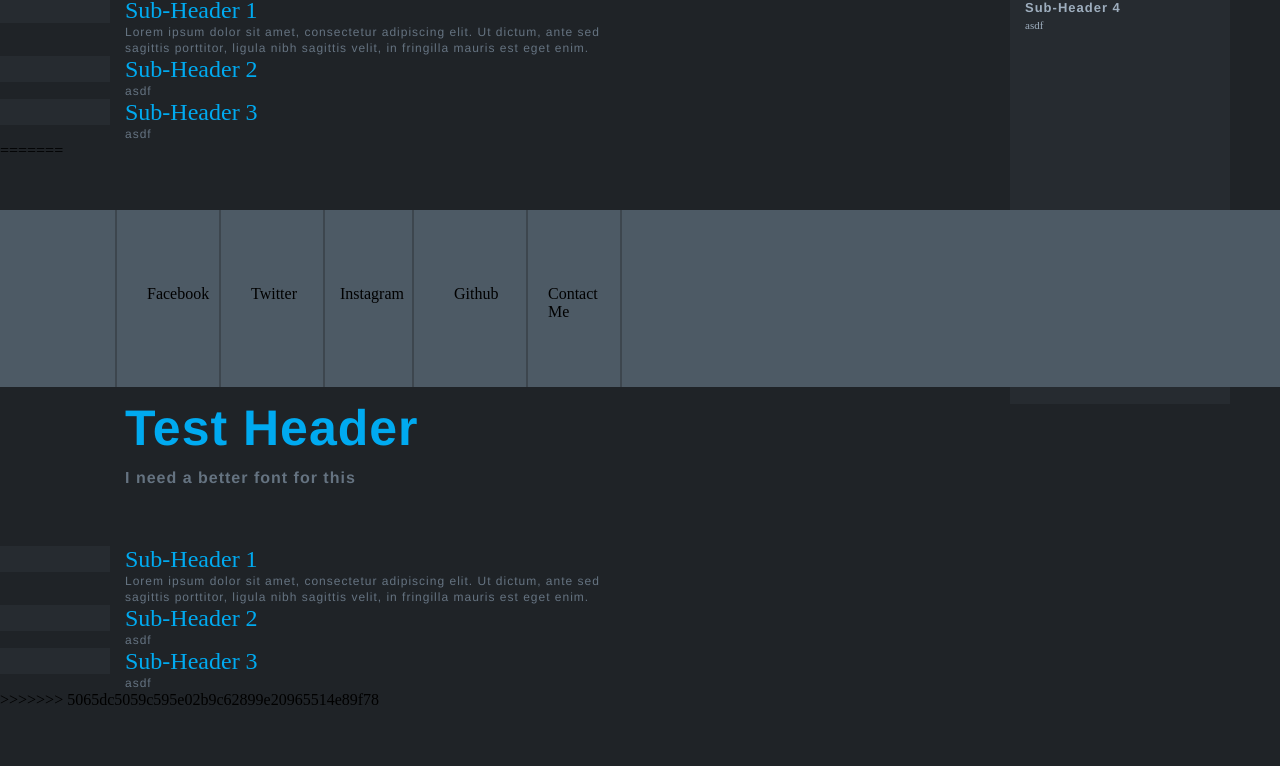
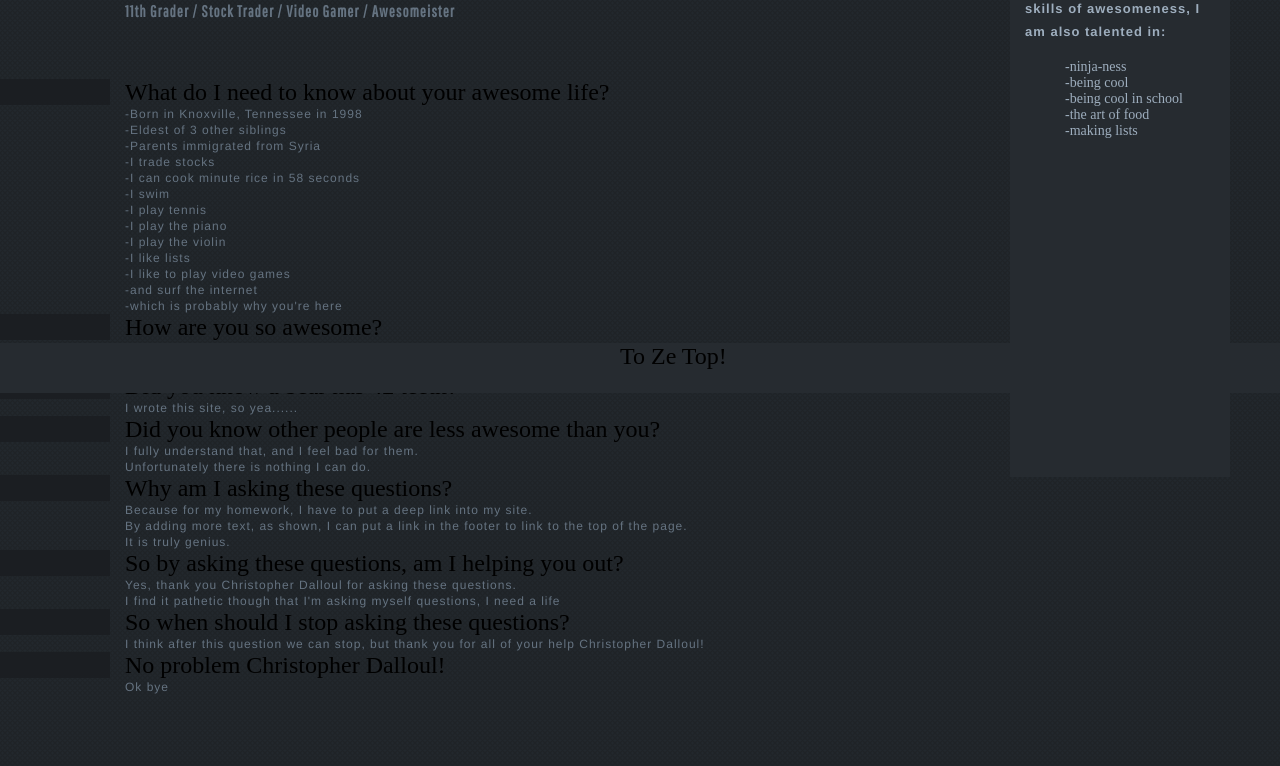
Before and after one commit to chrisdalloul/chrisdalloul.github.io, a plain HTML site: page index.html in a window 1280 px wide. Shown: the part 407-1173 px from the top of the page. Before the commit the page ends 1116 px from the top, so only its background shows below. Drawn offline with Linux system fonts and the light colour scheme; a web font is replaced by a local one.

Commit message:
Commit after detached head

```diff
--- a/index.html
+++ b/index.html
@@ -1,80 +1,71 @@
-<<<<<<< HEAD
 <!DOCTYPE html>
 <html>
 <head>
 	<title>Christopher Dalloul</title>
 	<link rel="stylesheet" type="text/css" href="newstylesheet.css">
+	<link href='http://fonts.googleapis.com/css?family=Numans' rel='stylesheet' type='text/css'>
+	<link href='http://fonts.googleapis.com/css?family=Pathway+Gothic+One' rel='stylesheet' type='text/css'>
 </head>
 <body>
+	<img src="cd.png" align="middle" alt="A CD">
+	<h6> A CD Production</h6>
 	<div class="container">
 		<ul class="header">
-			<li class="facebook">Facebook</li>
-			<li class="twitter">Twitter</li>
-			<li class="instagram">Instagram</li>
-			<li class="github">Github</li>
-			<li class="contactme">Contact Me</li>
+			<a href="http://www.facebook.com"><li class="facebook">Facebook</li></a>
+			<a href="http://www.twitter.com/chrisdalloul"><li class="twitter">Twitter</li></a>
+			<a href="http://www.instagram.com/chrisdalloul"><li class="instagram">Instagram</li></a>
+			<a href="http://www.github.com/chrisdalloul"><li class="github">Github</li></a>
+			<a href="mailto: chrisdalloul@gmail.com"><li class="contactme">Contact Me</li></a>
 		</ul>
 	</div>
 	<div class="leftcontent">
-		<h1>Test Header</h1>
-		<h2>I need a better font for this</h2>
-		<h3>Sub-Header 1</h3>
-		<p>Lorem ipsum dolor sit amet, consectetur adipiscing elit. Ut dictum, ante sed<br>sagittis porttitor, ligula nibh sagittis velit, in fringilla mauris est eget enim.</p>
-		<h3>Sub-Header 2</h3>
-		<p>asdf</p>
-		<h3>Sub-Header 3</h3>
-		<p>asdf</p>
+		<h1>Christopher E. Dalloul</h1>
+		<h2>11th Grader / Stock Trader / Video Gamer / Awesomeister</h2>
+		<h3>What do I need to know about your awesome life?</h3>
+		<p>
+			-Born in Knoxville, Tennessee in 1998<br>
+			-Eldest of 3 other siblings<br>
+			-Parents immigrated from Syria<br>
+			-I trade stocks<br>
+			-I can cook minute rice in 58 seconds<br>
+			-I swim<br>
+			-I play tennis<br>
+			-I play the piano<br>
+			-I play the violin<br>
+			-I like lists<br>
+			-I like to play video games<br>
+			-and surf the internet<br>
+			-which is probably why you're here<br>
+		</p>
+		<h3>How are you so awesome?</h3>
+		<p>Some people say its genetic, others say I was born this way,<br>its truly a mystery of science.</p>
+		<h3>Did you know a bear has 42 teeth?</h3>
+		<p>I wrote this site, so yea......</p>
+		<h3>Did you know other people are less awesome than you?</h3>
+		<p>I fully understand that, and I feel bad for them. <br> Unfortunately there is nothing I can do.</p>
+		<h3>Why am I asking these questions?</h3>
+		<p>Because for my homework, I have to put a deep link into my site.<br>By adding more text, as shown, I can put a link in the footer to link to the top of the page.<br>It is truly genius.</p>
+		<h3>So by asking these questions, am I helping you out?</h3>
+		<p>Yes, thank you Christopher Dalloul for asking these questions.<br>I find it pathetic though that I'm asking myself questions, I need a life</p>
+		<h3>So when should I stop asking these questions?</h3>
+		<p>I think after this question we can stop, but thank you for all of your help Christopher Dalloul!</p>
+		<h3>No problem Christopher Dalloul!</h3>
+		<p>Ok bye</p>
+		<br><br>
 	</div>
 	<div class="rightcontent">
-		<h2>Right Content Sub-Headers</h2>
-		<h3>Sub-Header 4</h3>
-		<p>asdf</p>
-	</div>
-<!-- 	<div class="footer">
-		<a href="#">Link 1</a>
-		<a href="#">Link 2</a>
-		<a href="#">Link 3</a>
-		<a href="#">Link 4</a>
-	</div> -->
-</body>
-=======
-<!DOCTYPE html>
-<html>
-<head>
-	<title>Christopher Dalloul</title>
-	<link rel="stylesheet" type="text/css" href="newstylesheet.css">
-</head>
-<body>
-	<div class="container">
-		<ul class="header">
-			<li class="facebook">Facebook</li>
-			<li class="twitter">Twitter</li>
-			<li class="instagram">Instagram</li>
-			<li class="github">Github</li>
-			<li class="contactme">Contact Me</li>
+		<h2>Skillz</h2> <br>
+		<h3>Apart from mastering the skills of awesomeness, I am also talented in:</h3> <br>
+		<ul class="skills">
+			<li>-ninja-ness</li>
+			<li>-being cool</li>
+			<li>-being cool in school</li>
+			<li>-the art of food</li>
+			<li>-making lists</li>
 		</ul>
 	</div>
-	<div class="leftcontent">
-		<h1>Test Header</h1>
-		<h2>I need a better font for this</h2>
-		<h3>Sub-Header 1</h3>
-		<p>Lorem ipsum dolor sit amet, consectetur adipiscing elit. Ut dictum, ante sed<br>sagittis porttitor, ligula nibh sagittis velit, in fringilla mauris est eget enim.</p>
-		<h3>Sub-Header 2</h3>
-		<p>asdf</p>
-		<h3>Sub-Header 3</h3>
-		<p>asdf</p>
-	</div>
-	<div class="rightcontent">
-		<h2>Right Content Sub-Headers</h2>
-		<h3>Sub-Header 4</h3>
-		<p>asdf</p>
-	</div>
-<!-- 	<div class="footer">
-		<a href="#">Link 1</a>
-		<a href="#">Link 2</a>
-		<a href="#">Link 3</a>
-		<a href="#">Link 4</a>
-	</div> -->
+	<nav class="footer">
+		<a href="#">To Ze Top!</a>
+	</nav>
 </body>
->>>>>>> 5065dc5059c595e02b9c62899e20965514e89f78
 </html>
--- a/newstylesheet.css
+++ b/newstylesheet.css
@@ -1,3 +1,5 @@
+/*GENERAL*/
+
 @font-face {
 	font-family: 'BebasNeueRegular';
 	src: url('c/BebasNeue-webfont.eot');
@@ -8,29 +10,51 @@
 	font-weight: normal;
 	font-style: normal;
 }
+
+::selection {
+       background-color: yellow;
+       color: #000;
+}
+
 * {
 	margin:0px;
 }
+
 body {
 	height: 100%;
-	background: #1f2327;
+	background-image: url('background.png');
 	padding-bottom: 35px
 }
-::selection {
-	background: yellow;
+
+img {
+	height: 150px
 }
+
 .ul {
 	list-style:none;
 }
+
+a {
+	text-decoration: none;
+}
+
+a:visited {
+	color: lightblue
+}
+
+/*CENTERWELL*/
+
 .container {
 	width: 100%;
+	max-width: 1500px;
 	height: 177px;
 	display:block;
 	background: #3d464e;
 	font-family: BebasNeueRegular;
-	margin-top: 50px;
+	margin-top: 0px;
 
 }
+
 .container ul {
 	position: relative;
 	height: 177px;
@@ -39,6 +63,7 @@ body {
 	background: #4d5a65;
 	overflow: hidden;
 }
+
 .container li {
 	overflow: hidden;
 	width: 72px;
@@ -49,50 +74,73 @@ body {
 	cursor: pointer;
 	padding-top: 75px;
 }
+
 .facebook {
 	margin-left: 75px;
 	border-left: #3d464e 2px solid;
 	border-right: #3d464e 1px solid;
 	padding-left: 30px;
 }
+
 .facebook:hover {
 	background: rgb(19, 55, 131);
+	width: 200px;
+	font-size: 48px;
 }
+
 .twitter {
 	border-left: #3d464e 1px solid;
 	border-right: #3d464e 1px solid;
 	padding-left: 30px;
 
 }
+
 .twitter:hover {
 	background: #3c8fc9;
+	width: 200px;
+	font-size: 48px
 }
+
 .instagram {
 	border-left: #3d464e 1px solid;
 	border-right: #3d464e 1px solid;
 	padding-left: 15px;
 }
+
 .instagram:hover {
 	background-color: rgb(81,127,164);
+	width: 200px;
+	font-size: 48px
 }
+
 .github {
 	border-left: #3d464e 1px solid;
 	border-right: #3d464e 1px solid;
 	padding-left: 40px;
 
 }
+
 .github:hover {
-	background: #989898
+	background: #989898;
+	width: 200px;
+	font-size: 48px
 }
+
 .contactme {
 	border-right: #3d464e 2px solid;
 	border-left: #3d464e 1px solid;
 	padding-left: 20px;
 }
+
 .contactme:hover {
-	background: #00FF00
+	background: #00FF00;
+	width: 200px;
+	font-size: 48px
 }
-.leftcontent h1, h2{
+
+/*LEFT CONTENT*/
+
+h6, .leftcontent h1, .leftcontent h2{
 	color: rgb(0, 170, 240);
 	line-height: 33px;
 	text-decoration: none;
@@ -103,28 +151,33 @@ body {
 	letter-spacing: 1px;
 	padding-left: 125px
 }
+
 .leftcontent h2 {
 	font-size: 16px;
 	margin-bottom: 60px;
-	font-family: Helvetica, Arial, sans-serif;
+	font-family: 'Pathway Gothic One',Helvetica, Arial, sans-serif;
 	color: #657381;
 	line-height: 16px;
 	letter-spacing: 1px;
 
 }
+
 .leftcontent h3 {
 	font-family: BebasNeueRegular;
 	font-weight: normal;
 	font-size:24px;
-	color: rgb(0, 170, 240);
 	display: inline;
-	border-left: #262b30 110px solid;
 	padding-left: 15px;
-}
-.leftcontent h3:hover {
 	color: black;
 	border-left: #1b1e22 110px solid;
 }
+
+.leftcontent h3:hover {
+	border-left: #262b30 110px solid;
+	color: rgb(0, 170, 240);
+
+}
+
 .leftcontent p {
 	color: #657381;
 	font-size: 12px;
@@ -133,8 +186,11 @@ body {
 	font-family: "Helvetica Neue", Arial, sans-serif;
 	margin-left: 125px
 }
+
+/*RIGHT CONTENT*/
+
 .rightcontent {
-	margin-top: 127px;
+	margin-top: 200px;
 	margin-right: 50px;
 	height:500px;
 	width: 190px;
@@ -145,13 +201,14 @@ body {
 	z-index: -1;
 	background: #262b30;
 	padding-top: 144px;
-   	padding-left: 15px;
-   	padding-right: 15px;
-   	padding-bottom: 40px;
-   	color: #9eaebe;
-   	font-size: 11px;
-   	overflow: hidden;
+ 	padding-left: 15px;
+ 	padding-right: 15px;
+ 	padding-bottom: 40px;
+ 	color: #9eaebe;
+ 	font-size: 14px;
+ 	overflow: hidden;
 }
+
 .rightcontent h2 {
 	color: #00aaf0;
    	font-size: 18px;
@@ -160,6 +217,7 @@ body {
    	letter-spacing: 1px;
    	margin: 0
 }
+
 .rightcontent h3{
 	color: #9eaebe;
 	font-size: 13px;
@@ -167,6 +225,55 @@ body {
 	letter-spacing: 1px;
 	line-height: 23px;
 }
+
 .rightcontent ul {
 	list-style: none;
 }
+
+/*FOOTER*/
+
+.footer {
+	width: 100%;
+	height: 50px;
+	position: fixed;
+	bottom: 0;
+	background: #262b30;
+	padding-left: 500px;
+}
+
+.footer:hover {
+	border-left: 550px solid blue;
+	border-right: 550px solid red;
+	width:450px;
+	background:white;
+	padding-left: 50px;
+}
+
+.footer a {
+	color: black;
+	text-decoration:none;
+	text-align: center;
+	font-family: Numans;
+	font-size:24px;
+	padding-left: 120px
+
+}
+
+/*HEADER*/
+
+h6 {
+	font-size: 16px;
+	border-left:2px solid rgb(0, 170, 240);
+	margin: 0;
+	display: inline-block;
+	padding-left: 15px;
+}
+
+.skills li{
+	font-family: numans
+
+}
+
+.cd img {
+	vertical-align: middle
+}
```
Also changed, not shown: background.png (added), cd.png (added).
